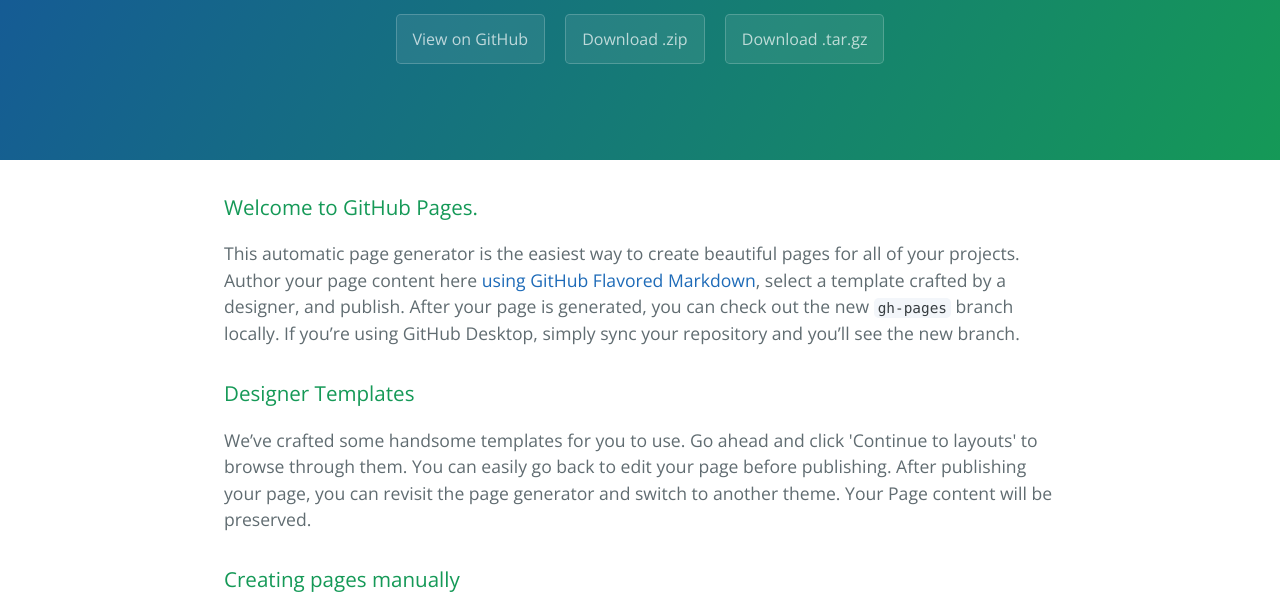
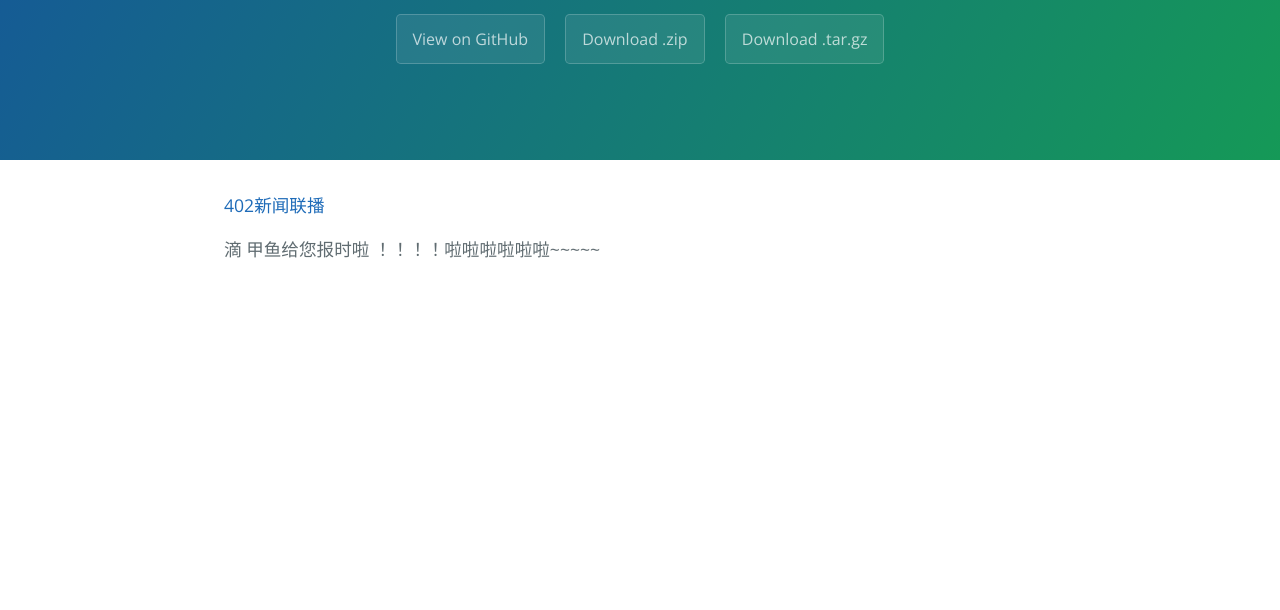
Before and after one commit to TheLostIn/TheLostIn.github.io, a plain HTML site: page index.html in a window 1280 px wide. Shown: the part 176-786 px from the top of the page. Drawn offline with nearby package versions, Linux system fonts and the light colour scheme.

Commit message:
添加index

```diff
--- a/index.html
+++ b/index.html
@@ -19,12 +19,14 @@
     </section>
 
     <section class="main-content">
-      <h3>
+   <!--    <h3>
 <a id="welcome-to-github-pages" class="anchor" href="#welcome-to-github-pages" aria-hidden="true"><span aria-hidden="true" class="octicon octicon-link"></span></a>Welcome to GitHub Pages.</h3>
+<h3> -->
+<a id="welcome-to-github-pages" class="anchor" href="新闻联播/index.html" aria-hidden="true"><span aria-hidden="true" class="octicon octicon-link"></span>402新闻联播</a></h3>
 
-<p>This automatic page generator is the easiest way to create beautiful pages for all of your projects. Author your page content here <a href="https://guides.github.com/features/mastering-markdown/">using GitHub Flavored Markdown</a>, select a template crafted by a designer, and publish. After your page is generated, you can check out the new <code>gh-pages</code> branch locally. If you’re using GitHub Desktop, simply sync your repository and you’ll see the new branch.</p>
+<p>滴 甲鱼给您报时啦 ！！！！啦啦啦啦啦啦~~~~~</p>
 
-<h3>
+<!-- <h3>
 <a id="designer-templates" class="anchor" href="#designer-templates" aria-hidden="true"><span aria-hidden="true" class="octicon octicon-link"></span></a>Designer Templates</h3>
 
 <p>We’ve crafted some handsome templates for you to use. Go ahead and click 'Continue to layouts' to browse through them. You can easily go back to edit your page before publishing. After publishing your page, you can revisit the page generator and switch to another theme. Your Page content will be preserved.</p>
@@ -48,7 +50,7 @@
         <span class="site-footer-owner"><a href="https://github.com/TheLostIn/little_trick">Little trick</a> is maintained by <a href="https://github.com/TheLostIn">TheLostIn</a>.</span>
 
         <span class="site-footer-credits">This page was generated by <a href="https://pages.github.com">GitHub Pages</a> using the <a href="https://github.com/jasonlong/cayman-theme">Cayman theme</a> by <a href="https://twitter.com/jasonlong">Jason Long</a>.</span>
-      </footer>
+      </footer> -->
 
     </section>
 
```
